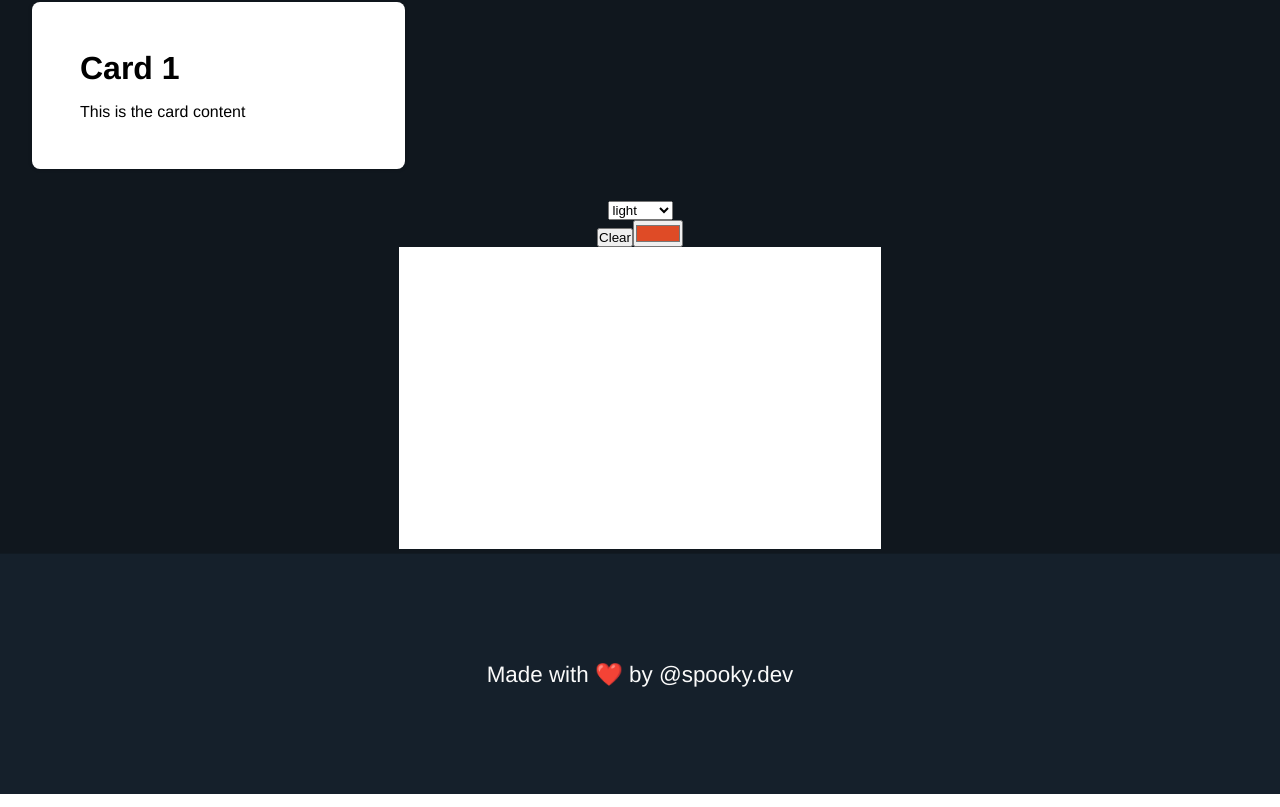
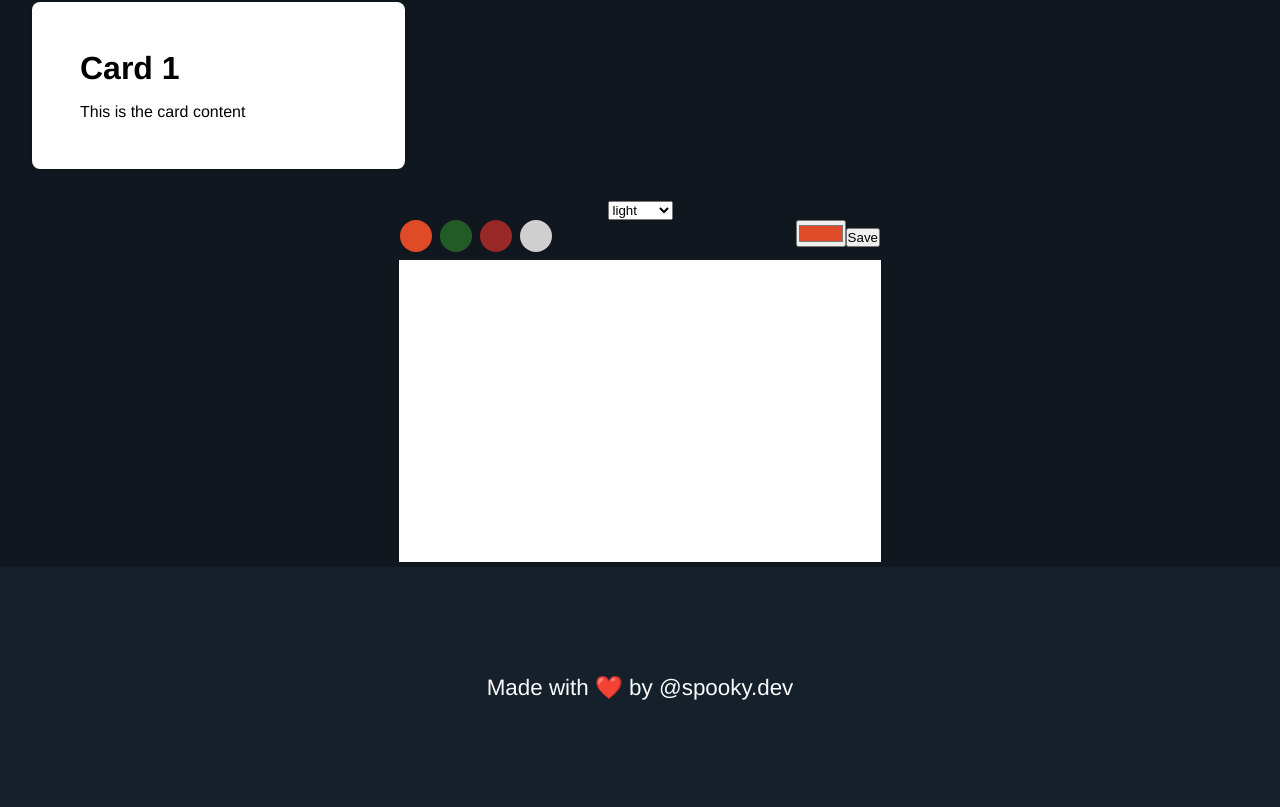
Before and after one commit to pablo-moreno/vue-base, a Vue app: page / in a window 1280 px wide. Shown: the part 1000-1807 px from the top of the page. Built offline with nearby package versions, Linux system fonts and the light colour scheme; a web font is replaced by a local one.

Commit message:
Paint working

```diff
--- a/src/components/Paint.vue
+++ b/src/components/Paint.vue
@@ -1,9 +1,18 @@
 <template>
-<div>
+<div class="paint">
+
   <header>
-    <button @click="clear">Clear</button>
-    <input type="color" name="color-selector" v-model="color">
+    <div class="paint-header" :style="{'width': `${width}px`}" >
+      <div class="color-list">
+        <div class="paint-color" v-for="(mColor, i) in colors" :key="`color-${i}`" @click="color = mColor" :style="{'background': mColor}" />
+      </div>
+      <div>
+        <input type="color" name="color-selector" v-model="color" @change="saveColor">
+        <button @click="saveColor">Save</button>
+      </div>
+    </div>
   </header>
+
   <canvas
     ref="the-canvas"
     @mousedown="mouseDown"
@@ -12,8 +21,8 @@
     @mouseleave="mouseLeave"
     :style="{'width': `${width}px`, 'height': `${height}px`}"
   >
-
   </canvas>
+  <!-- <button @click="clear">Clear</button> -->
 </div>
 </template>
 
@@ -33,11 +42,14 @@ export default {
     return {
       context: undefined,
       paint: false,
-      clickX: [],
-      clickY: [],
-      clickDrag: [],
-      points: {},
+      clicks: [],
       color: '#df4b26',
+      colors: [
+        '#df4b26',
+        '#235b26',
+        '#982828',
+        '#cfcfcf',
+      ],
       lineStyle: 'round',
       lineWidth: 5,
       rect: undefined,
@@ -65,14 +77,14 @@ export default {
       const [x, y] = this.getMousePosition(event)
 
       this.paint = true
-      this.addClick(x, y)
+      this.addClick(x, y, this.color, false)
       this.redraw()
     },
     mouseMove(event) {
       if (this.paint) {
         const [x, y] = this.getMousePosition(event)
 
-        this.addClick(x, y, true)
+        this.addClick(x, y, this.color, true)
         this.redraw()
       }
     },
@@ -82,51 +94,73 @@ export default {
     mouseLeave(event) {
       this.paint = false
     },
-    addClick(x, y, dragging) {
-      this.clickX.push(x)
-      this.clickY.push(y)
-      this.clickDrag.push(dragging)
+    addClick(x, y, color, drag) {
+      this.clicks.push({ x, y, color, drag })
     },
     redraw() {
       const canvas = this.$refs['the-canvas']
       const rect = canvas.getBoundingClientRect()
       this.context.clearRect(0, 0, rect.width, rect.height)
-      this.context.strokeStyle = this.color
+
       this.context.lineJoin = this.lineStyle
       this.context.lineWidth = this.lineWidth
 
-      for (let i = 0; i < this.clickX.length; i++) {
-        this.context.fillStyle = 'white'
+      this.clicks.forEach((click, i) => {
+        this.context.strokeStyle = click.color
         this.context.beginPath()
 
-        if (this.clickDrag[i] && i) {
-          this.context.moveTo(this.clickX[i - 1], this.clickY[i - 1])
+        if (click.drag && i > 0) {
+          this.context.moveTo(this.clicks[i - 1].x, this.clicks[i - 1].y)
         }
         else {
-          this.context.moveTo(this.clickX[i] - 1, this.clickY[i])
+          this.context.moveTo(this.clicks[i].x - 1, this.clicks[i].y)
         }
 
-        this.context.lineTo(this.clickX[i], this.clickY[i])
+        this.context.lineTo(this.clicks[i].x, this.clicks[i].y)
         this.context.closePath()
         this.context.stroke()
-
-      }
+      })
     },
     clear() {
       const { width, height } = this.context.canvas
       this.context.clearRect(0, 0, width, height)
-      this.clickX = []
-      this.clickY = []
-      this.clickDrag = []
+      this.clicks = []
+    },
+    saveColor() {
+      if (this.colors.indexOf(this.color) === -1)
+        this.colors.push(this.color)
     }
   }
 }
 </script>
 
 <style lang="scss" scoped>
+header {
+  display: flex;
+  justify-content: center;
+}
 
 canvas {
   border: solid 1px rgba(255,255,255, 0.1);
   background: white;
 }
+
+.paint-color {
+  width: 32px;
+  height: 32px;
+  border-radius: 50%;
+  cursor: pointer;
+  margin: 0 0.5em 0.5em 0;
+}
+
+.paint-header {
+  display: flex;
+  justify-content: space-between;
+  flex-direction: row;
+}
+
+.color-list {
+  display: flex;
+  flex-wrap: wrap;
+}
 </style>
```
